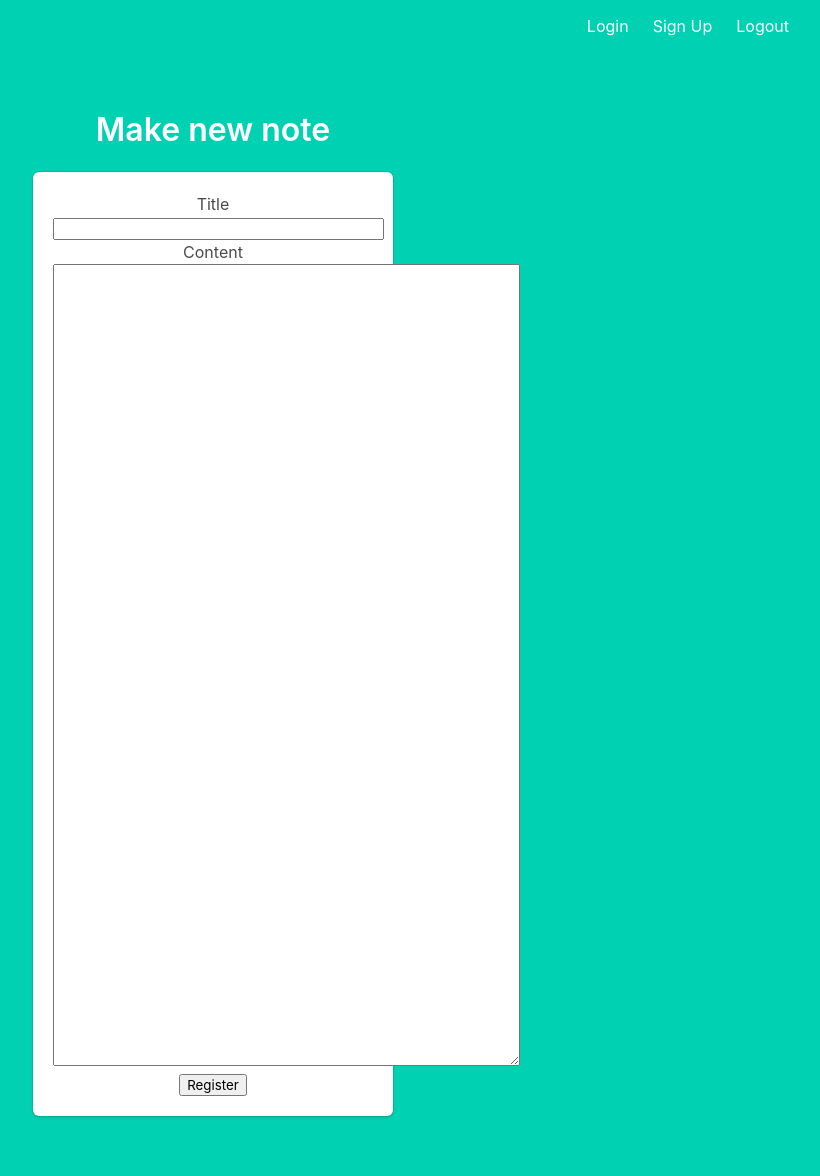
After one commit to jake-derry/flask-workshop, a Flask app: page /notes/add in a window 1280 px wide. The commit adds this page. Shown: the whole page, without its empty margins (427-1247 px from the left). Run offline with Flask 2, Linux system fonts and the light colour scheme; a user stored in the database is signed in; tables that the repository leaves empty hold one stand-in row (values such as "Sample post").

Commit message:
Added notes support to app

```diff
--- a/app.py
+++ b/app.py
@@ -14,9 +14,11 @@ migrate = Migrate(app, db)
 
 # Import blueprints
 from auth import auth
+from notes import notes
 
 # Register blueprints
 app.register_blueprint(auth)
+app.register_blueprint(notes)
 
 # Connect login_manager
 login_manager = setup_login_manager()
@@ -26,5 +28,4 @@ login_manager.init_app(app)
 @app.route('/home', endpoint='home')
 @login_required
 def profile():
-  user = current_user
-  return 'You found your profile!'
+  return redirect(url_for('notes.display_all_notes'))
--- a/auth/controllers.py
+++ b/auth/controllers.py
@@ -3,7 +3,7 @@
 # are added to the route in the `routes.py` file.
 
 from flask.templating import render_template
-from flask_login import current_user, login_user
+from flask_login import current_user, login_user, logout_user
 from auth.forms import LoginForm
 from auth.forms import RegistrationForm
 from flask.helpers import flash, url_for
@@ -40,4 +40,5 @@ def signup():
   return render_template('signup.html', title='Register', form=form)
 
 def logout():
-  return 'logout'
+  logout_user()
+  return redirect(url_for('auth.login'))
--- /dev/null
+++ b/notes/__init__.py
@@ -0,0 +1,6 @@
+from util import connect_routes
+from notes.routes import routes
+from flask import Blueprint
+
+notes = Blueprint('notes', __name__, url_prefix='/notes')
+connect_routes(notes, routes)
--- /dev/null
+++ b/notes/controllers.py
@@ -0,0 +1,24 @@
+from notes.forms import *
+from notes.model import Note
+from datetime import datetime
+from app import db
+from flask.helpers import url_for
+from flask import redirect
+from flask.templating import render_template
+from flask_login import login_required, current_user
+
+@login_required
+def display_all_notes():
+  notes = Note.query.filter_by(user_id=current_user.id)
+  return render_template('all_notes.html', notes=notes)
+
+@login_required
+def add_note():
+  form = AddNoteForm()
+  if form.validate_on_submit():
+    note = Note(title=form.title.data, content=form.content.data,
+                date=datetime.today(), user_id=current_user.id)
+    db.session.add(note)
+    db.session.commit()
+    return redirect(url_for('notes.display_all_notes'))
+  return render_template('note.html', form=form)
--- /dev/null
+++ b/notes/forms.py
@@ -0,0 +1,9 @@
+from flask_wtf import FlaskForm
+from wtforms import StringField, TextAreaField, PasswordField, SubmitField
+from wtforms.validators import DataRequired
+from wtforms.widgets.core import TextArea
+
+class AddNoteForm(FlaskForm):
+  title = StringField('Title', validators=[DataRequired()])
+  content = TextAreaField('Content', widget=TextArea())
+  submit = SubmitField('Register')
--- a/templates/base.html
+++ b/templates/base.html
@@ -5,7 +5,7 @@
     <meta charset="utf-8">
     <meta http-equiv="X-UA-Compatible" content="IE=edge">
     <meta name="viewport" content="width=device-width, initial-scale=1">
-    <title>Flask Auth Example</title>
+    <title>Notes</title>
     <link rel="stylesheet" href="https://cdnjs.cloudflare.com/ajax/libs/bulma/0.7.2/css/bulma.min.css" />
 </head>
 
--- /dev/null
+++ b/templates/note.html
@@ -0,0 +1,21 @@
+{% extends "base.html" %}
+
+{% block content %}
+<div class="column is-4 is-offset-4">
+    <h3 class="title">Make new note</h3>
+    <div class="box">
+        <form method="POST" action="/notes/add">
+              {{ form.hidden_tag() }}
+          <p>
+              {{ form.title.label }}<br>
+              {{ form.title(size=32) }}
+          </p>
+          <p>
+              {{ form.content.label }}<br>
+              {{ form.content(cols="50", rows="50") }}
+          </p>
+          <p>{{ form.submit() }}</p>
+        </form>
+    </div>
+</div>
+{% endblock %}
```
Also changed, not shown: notes/model.py (added, +9 -0 lines), notes/routes.py (added, +14 -0 lines), templates/all_notes.html (added, +18 -0 lines).
